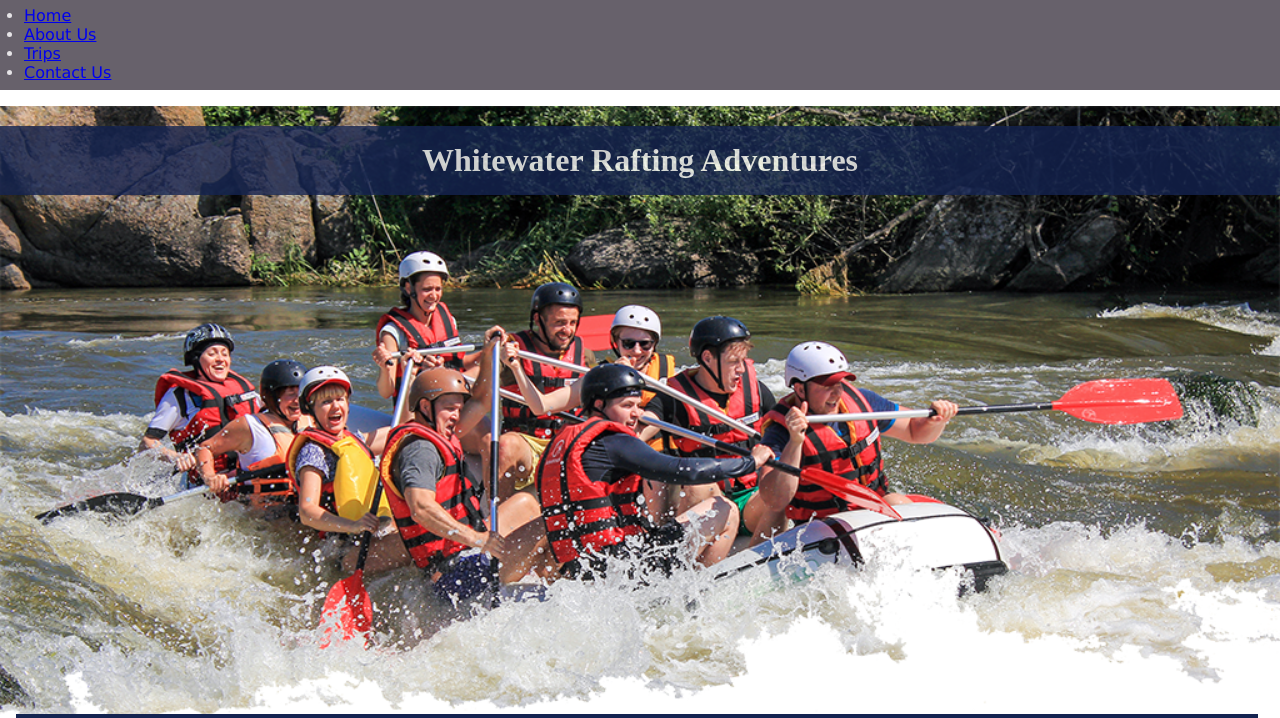
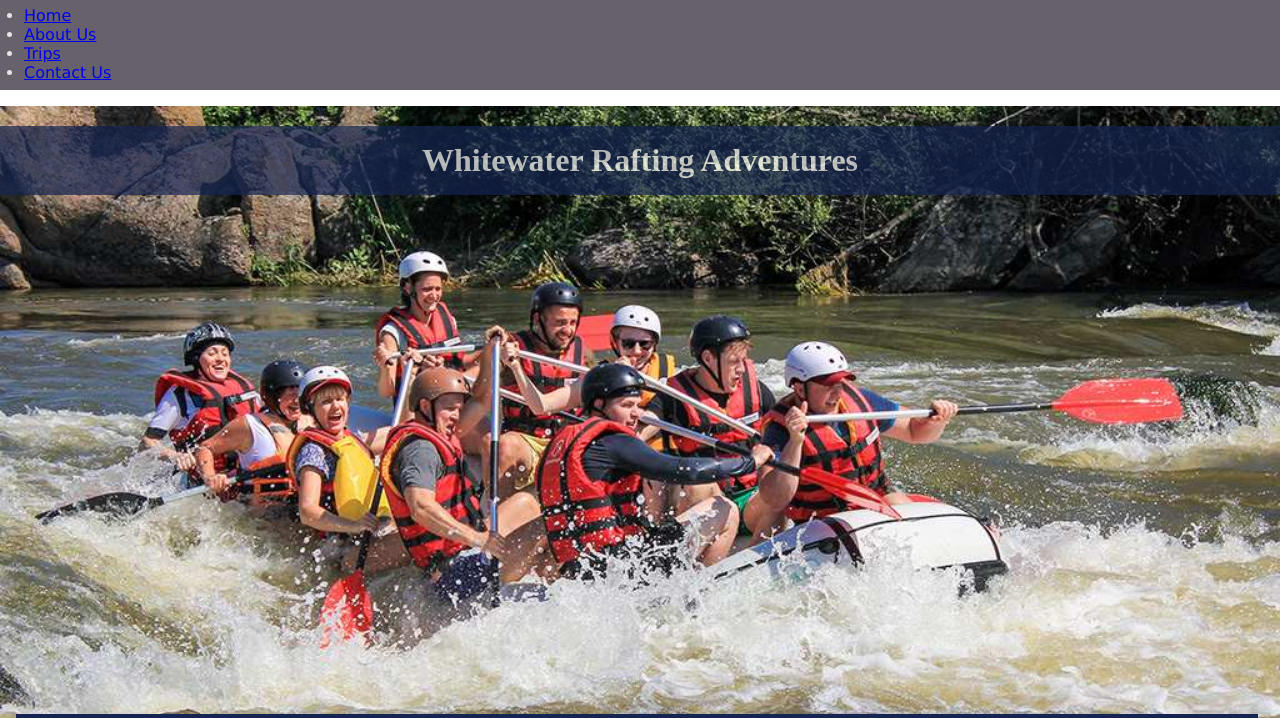
Before and after one commit to israeldah/wdd130, a plain HTML site: page wwr/about.html in a window 1280 px wide. Shown: the part 122-840 px from the top of the page. Drawn offline with Linux system fonts and the light colour scheme.

Commit message:
fixing background img size

```diff
--- a/wwr/about.html
+++ b/wwr/about.html
@@ -26,7 +26,7 @@
 
     <main>
         <div class="hero">
-            <img src="images/hero_transparency_1024.png" alt="People rafting on the water">
+            <img src="images/rafting_bg_transp.jpg" alt="People rafting on the water">
             <h1>Whitewater Rafting Adventures</h1>
             <article>
                 <img src="images/rafting59_happy.jpg" alt="Happy group rafting together" width="250">
--- a/wwr/styles/rafting.css
+++ b/wwr/styles/rafting.css
@@ -45,7 +45,7 @@ h1, h2 {
   width: 100%;
   padding: 16px;
   text-align: center;
-  opacity: 0.8;
+  opacity: 0.7;
   background-color: var(--primary-color);
   color: #fff;
 }
```
Also changed, not shown: wwr/images/hero_transparency_1024.png (deleted).
